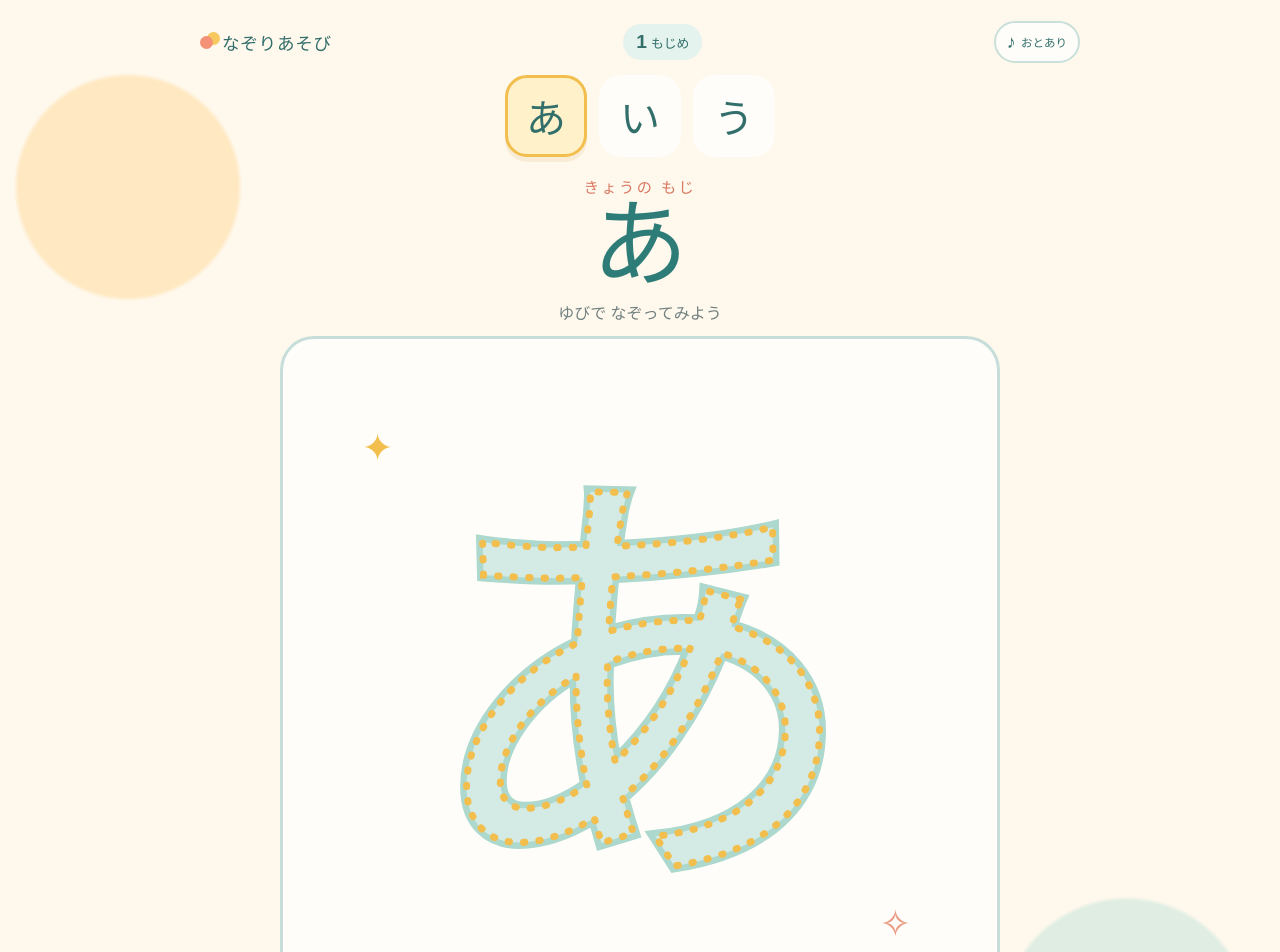
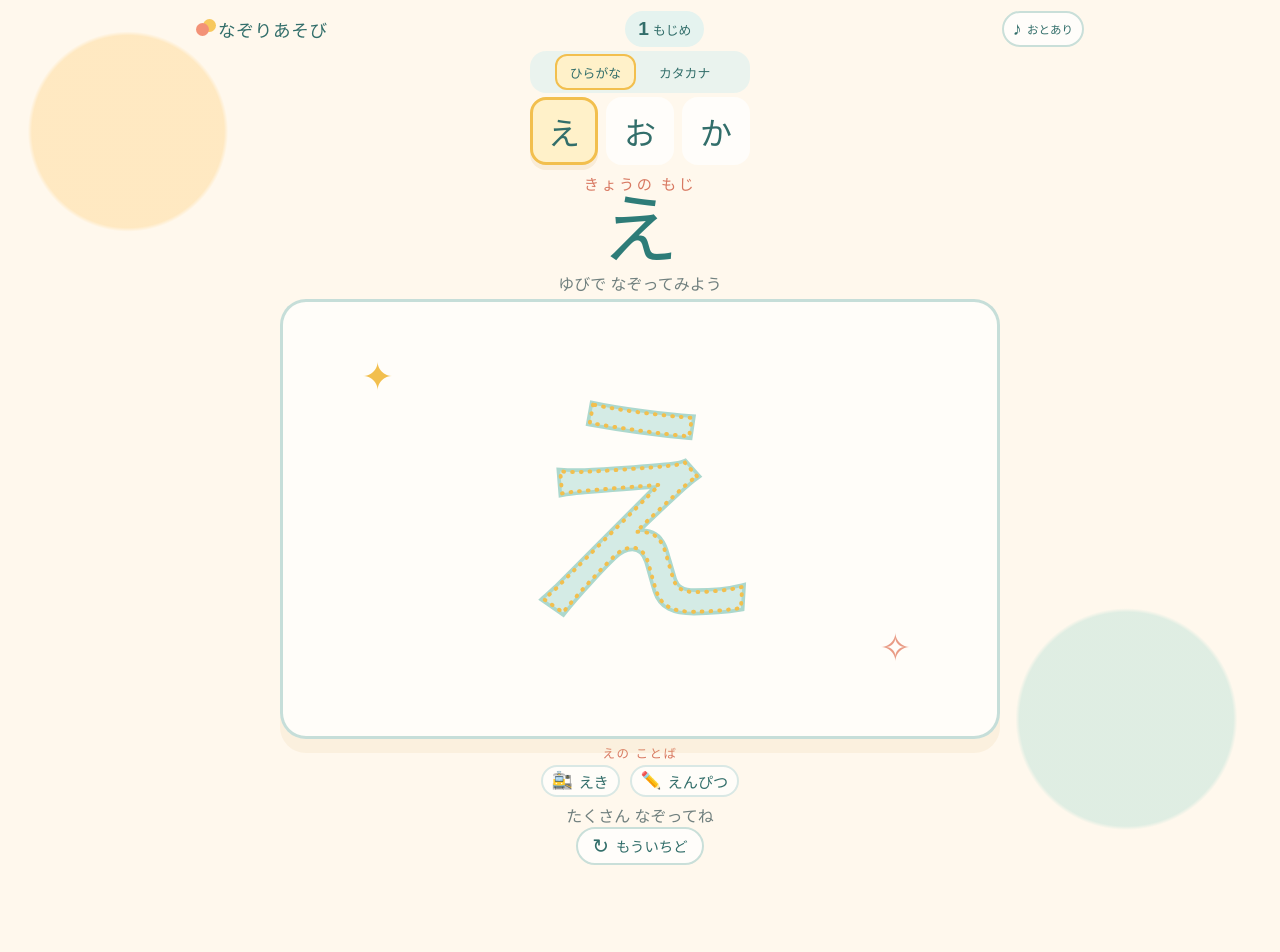
Before and after one commit to hosoden/Nazori, a React (Vite) app: page / in a window 1280 px wide. Shown: the top 952 px of the page. After the commit the page ends 877 px from the top, so only its background shows below. Built offline with nearby package versions, Linux system fonts and the light colour scheme.

Commit message:
completed TODO-7

```diff
--- a/src/App.tsx
+++ b/src/App.tsx
@@ -15,72 +15,16 @@ type CharacterWord = {
   image: string
 }
 
-const defaultGuideStrokes: Point[][] = [
-  [
-    { x: 300, y: 270 },
-    { x: 390, y: 250 },
-    { x: 500, y: 245 },
-    { x: 610, y: 250 },
-    { x: 700, y: 275 },
-  ],
-  [
-    { x: 510, y: 175 },
-    { x: 500, y: 300 },
-    { x: 490, y: 430 },
-    { x: 480, y: 560 },
-    { x: 475, y: 680 },
-  ],
-  [
-    { x: 690, y: 365 },
-    { x: 650, y: 420 },
-    { x: 630, y: 500 },
-    { x: 640, y: 585 },
-    { x: 700, y: 635 },
-    { x: 770, y: 620 },
-    { x: 790, y: 545 },
-    { x: 775, y: 470 },
-    { x: 720, y: 430 },
-  ],
-]
-
-const guideStrokesByCharacter = {
-  あ: defaultGuideStrokes,
-  い: [
-    [
-      { x: 390, y: 280 },
-      { x: 370, y: 390 },
-      { x: 365, y: 510 },
-      { x: 390, y: 610 },
-    ],
-    [
-      { x: 590, y: 285 },
-      { x: 575, y: 410 },
-      { x: 580, y: 535 },
-      { x: 625, y: 640 },
-    ],
-  ],
-  う: [
-    [
-      { x: 420, y: 300 },
-      { x: 455, y: 390 },
-      { x: 480, y: 470 },
-    ],
-    [
-      { x: 610, y: 260 },
-      { x: 650, y: 360 },
-      { x: 665, y: 490 },
-      { x: 640, y: 610 },
-      { x: 570, y: 690 },
-      { x: 480, y: 700 },
-      { x: 430, y: 650 },
-    ],
-  ],
-} as const
+type SupportedCharacter = string
+type KanaType = 'hiragana' | 'katakana'
 
 const viewBoxSize = 1000
-const traceTolerance = 120
-const characters = ['あ', 'い', 'う'] as const
-const characterWords: Record<(typeof characters)[number], CharacterWord[]> = {
+const hiraganaCharacters = [...'あいうえおかきくけこさしすせそたちつてとなにぬねのはひふへほまみむめもやゆよらりるれろわをん'] as SupportedCharacter[]
+const katakanaCharacters = [...'アイウエオカキクケコサシスセソタチツテトナニヌネノハヒフヘホマミムメモヤユヨラリルレロワヲン'] as SupportedCharacter[]
+const characters = [...hiraganaCharacters, ...katakanaCharacters]
+const initialHiraganaCandidates = ['え', 'お', 'か']
+const initialKatakanaCandidates = ['エ', 'オ', 'カ']
+const characterWords: Record<string, CharacterWord[]> = {
   あ: [
     { text: 'あめ', image: '☔' },
     { text: 'あり', image: '🐜' },
@@ -93,6 +37,22 @@ const characterWords: Record<(typeof characters)[number], CharacterWord[]> = {
     { text: 'うさぎ', image: '🐰' },
     { text: 'うみ', image: '🌊' },
   ],
+  え: [{ text: 'えき', image: '🚉' }, { text: 'えんぴつ', image: '✏️' }],
+  お: [{ text: 'おにぎり', image: '🍙' }, { text: 'おはな', image: '🌷' }],
+  ア: [
+    { text: 'あめ', image: '☔' },
+    { text: 'あり', image: '🐜' },
+  ],
+  イ: [
+    { text: 'いす', image: '🪑' },
+    { text: 'いぬ', image: '🐶' },
+  ],
+  ウ: [
+    { text: 'うさぎ', image: '🐰' },
+    { text: 'うみ', image: '🌊' },
+  ],
+  エ: [{ text: 'エレベーター', image: '🛗' }, { text: 'エプロン', image: '🧑‍🍳' }],
+  オ: [{ text: 'オレンジ', image: '🍊' }, { text: 'オムライス', image: '🍳' }],
 }
 
 export function App() {
@@ -102,16 +62,19 @@ export function App() {
   const activeStrokeRef = useRef<Point[]>([])
   const audioContextRef = useRef<AudioContext | null>(null)
   const lastSoundTimeRef = useRef(0)
-  const [selectedCharacter, setSelectedCharacter] = useState<(typeof characters)[number]>('あ')
+  const [kanaType, setKanaType] = useState<KanaType>('hiragana')
+  const [candidateCharacters, setCandidateCharacters] = useState<SupportedCharacter[]>(initialHiraganaCandidates)
+  const [selectedCharacter, setSelectedCharacter] = useState<SupportedCharacter>('え')
+  const [completedCharacters, setCompletedCharacters] = useState<SupportedCharacter[]>([])
   const [strokes, setStrokes] = useState<Point[][]>([])
   const [activeStroke, setActiveStroke] = useState<Point[]>([])
   const [particles, setParticles] = useState<Particle[]>([])
   const [isTracing, setIsTracing] = useState(false)
-  const [completedStrokeCount, setCompletedStrokeCount] = useState(0)
+  const [isComplete, setIsComplete] = useState(false)
   const [lastResult, setLastResult] = useState<'success' | 'retry' | null>(null)
   const [soundEnabled, setSoundEnabled] = useState(true)
-  const currentGuideStrokes = guideStrokesByCharacter[selectedCharacter]
-  const currentWords = characterWords[selectedCharacter]
+  const currentWords = characterWords[selectedCharacter] ?? []
+  const visibleCharacters = candidateCharacters
 
   function getPoint(event: React.PointerEvent<SVGSVGElement>): Point | null {
     const svg = practiceAreaRef.current
@@ -127,7 +90,7 @@ export function App() {
   function handlePointerDown(event: React.PointerEvent<SVGSVGElement>) {
     event.preventDefault()
     const point = getPoint(event)
-    if (!point || completedStrokeCount >= currentGuideStrokes.length) return
+    if (!point) return
 
     event.currentTarget.setPointerCapture(event.pointerId)
     setIsTracing(true)
@@ -211,19 +174,22 @@ export function App() {
     }
     const finishedStroke = activeStrokeRef.current
     if (finishedStroke.length > 1) {
-      const guide = currentGuideStrokes[completedStrokeCount]
-      const isSuccess = isStrokeSuccessful(finishedStroke, guide)
-
-      if (isSuccess) {
-        setStrokes((currentStrokes) => [...currentStrokes, finishedStroke])
-        setCompletedStrokeCount((count) => count + 1)
+      const allPoints = [...strokes.flat(), ...finishedStroke]
+      setStrokes((currentStrokes) => [...currentStrokes, finishedStroke])
+      if (isDrawingSuccessful(allPoints)) {
+        setIsComplete(true)
         setLastResult('success')
+        setCompletedCharacters((currentCompleted) =>
+          currentCompleted.includes(selectedCharacter)
+            ? currentCompleted
+            : [...currentCompleted, selectedCharacter],
+        )
         playSound(880, 0.16)
       } else {
-        setLastResult('retry')
+        setLastResult(null)
       }
     } else {
-      setLastResult('retry')
+      setLastResult(null)
     }
     lastPointRef.current = null
     activeStrokeRef.current = []
@@ -231,19 +197,24 @@ export function App() {
     setIsTracing(false)
   }
 
-  function isStrokeSuccessful(stroke: Point[], guide: readonly Point[]) {
+  function isDrawingSuccessful(stroke: Point[]) {
     const strokeLength = stroke.reduce((total, point, index) => {
       if (index === 0) return total
       const previousPoint = stroke[index - 1]
       return total + Math.hypot(point.x - previousPoint.x, point.y - previousPoint.y)
     }, 0)
-    const coveredGuidePoints = guide.filter((guidePoint) =>
-      stroke.some(
-        (point) => Math.hypot(point.x - guidePoint.x, point.y - guidePoint.y) <= traceTolerance,
-      ),
-    ).length
-
-    return strokeLength >= 90 && coveredGuidePoints / guide.length >= 0.6
+    const practiceBounds = { minX: 240, maxX: 760, minY: 180, maxY: 780 }
+    const coveredAreas = new Set(
+      stroke
+        .filter(({ x, y }) =>
+          x >= practiceBounds.minX &&
+          x <= practiceBounds.maxX &&
+          y >= practiceBounds.minY &&
+          y <= practiceBounds.maxY,
+        )
+        .map(({ x, y }) => `${Math.floor(x / 100)}:${Math.floor(y / 100)}`),
+    )
+    return strokeLength >= 260 && coveredAreas.size >= 12
   }
 
   function clearDrawing() {
@@ -252,18 +223,32 @@ export function App() {
     setParticles([])
     lastPointRef.current = null
     activeStrokeRef.current = []
-    setCompletedStrokeCount(0)
+    setIsComplete(false)
     setLastResult(null)
     setIsTracing(false)
   }
 
-  const statusText = completedStrokeCount === currentGuideStrokes.length
+  function chooseNextCharacter() {
+    const availableCharacters = kanaType === 'hiragana' ? hiraganaCharacters : katakanaCharacters
+    const nextCharacter = availableCharacters.find(
+      (character) =>
+        !candidateCharacters.includes(character) &&
+        character !== selectedCharacter &&
+        !completedCharacters.includes(character),
+    )
+    if (!nextCharacter) return
+
+    setCandidateCharacters((currentCandidates) => [
+      ...currentCandidates.filter((character) => character !== selectedCharacter),
+      nextCharacter,
+    ])
+    setSelectedCharacter(nextCharacter)
+    clearDrawing()
+  }
+
+  const statusText = isComplete
     ? 'できた！'
-    : lastResult === 'success'
-      ? `${completedStrokeCount}かいめ できた！`
-      : lastResult === 'retry'
-        ? 'もういちど なぞってみよう'
-        : `${completedStrokeCount + 1}かいめを なぞってね`
+    : 'たくさん なぞってね'
 
   return (
     <main className="app-shell">
@@ -293,7 +278,40 @@ export function App() {
       </header>
 
       <nav className="character-picker" aria-label="れんしゅうする もじ">
-        {characters.map((character) => (
+        <div className="kana-switcher" role="group" aria-label="かなの しゅるい">
+          <button
+            className={`kana-switch-button${kanaType === 'hiragana' ? ' is-selected' : ''}`}
+            type="button"
+            aria-pressed={kanaType === 'hiragana'}
+            onClick={() => {
+              setKanaType('hiragana')
+              const nextCandidates = initialHiraganaCandidates
+              setCandidateCharacters(nextCandidates)
+              setSelectedCharacter(nextCandidates[0])
+              setCompletedCharacters([])
+              clearDrawing()
+            }}
+          >
+            ひらがな
+          </button>
+          <button
+            className={`kana-switch-button${kanaType === 'katakana' ? ' is-selected' : ''}`}
+            type="button"
+            aria-pressed={kanaType === 'katakana'}
+            onClick={() => {
+              setKanaType('katakana')
+              const nextCandidates = initialKatakanaCandidates
+              setCandidateCharacters(nextCandidates)
+              setSelectedCharacter(nextCandidates[0])
+              setCompletedCharacters([])
+              clearDrawing()
+            }}
+          >
+            カタカナ
+          </button>
+        </div>
+        <div className="character-buttons" aria-label={`${kanaType === 'hiragana' ? 'ひらがな' : 'カタカナ'}の もじ`}>
+        {visibleCharacters.map((character) => (
           <button
             key={character}
             className={`character-button${character === selectedCharacter ? ' is-selected' : ''}`}
@@ -308,6 +326,7 @@ export function App() {
             {character}
           </button>
         ))}
+        </div>
       </nav>
 
       <section className="practice-header" aria-labelledby="practice-title">
@@ -375,9 +394,15 @@ export function App() {
         </div>
       </section>
 
-      <p className={`touch-status${isTracing ? ' is-active' : ''}${completedStrokeCount === currentGuideStrokes.length ? ' is-complete' : ''}`} aria-live="polite">
+      <p className={`touch-status${isTracing ? ' is-active' : ''}${isComplete ? ' is-complete' : ''}`} aria-live="polite">
         {isTracing ? 'なぞっているよ' : statusText}
       </p>
+      {isComplete && (
+        <button className="next-button" type="button" onClick={chooseNextCharacter}>
+          つぎのもじ
+          <span aria-hidden="true">→</span>
+        </button>
+      )}
       <button className="clear-button" type="button" onClick={clearDrawing}>
         <span aria-hidden="true">↻</span>
         もういちど
--- a/src/styles.css
+++ b/src/styles.css
@@ -36,7 +36,7 @@ svg {
   display: grid;
   grid-template-rows: auto auto minmax(0, 1fr) auto;
   min-height: 100svh;
-  padding: max(18px, env(safe-area-inset-top)) max(20px, env(safe-area-inset-right)) max(18px, env(safe-area-inset-bottom)) max(20px, env(safe-area-inset-left));
+  padding: max(10px, env(safe-area-inset-top)) max(16px, env(safe-area-inset-right)) max(10px, env(safe-area-inset-bottom)) max(16px, env(safe-area-inset-left));
   margin: 0 auto;
   width: min(100%, 920px);
 }
@@ -45,15 +45,15 @@ svg {
   display: flex;
   align-items: center;
   justify-content: space-between;
-  min-height: 48px;
+  min-height: 38px;
 }
 
 .sound-button {
   display: inline-flex;
   align-items: center;
   gap: 5px;
-  min-height: 42px;
-  padding: 7px 11px;
+  min-height: 36px;
+  padding: 5px 9px;
   border: 2px solid #c9dfd9;
   border-radius: 999px;
   color: #326e6a;
@@ -80,23 +80,60 @@ svg {
 }
 
 .character-picker {
+  display: grid;
+  justify-content: center;
+  gap: 4px;
+  padding: 3px 0 1px;
+}
+
+.kana-switcher,
+.character-buttons {
   display: flex;
   justify-content: center;
-  gap: 12px;
-  padding: 9px 0 2px;
+  gap: 8px;
+}
+
+.kana-switcher {
+  padding: 3px;
+  border-radius: 16px;
+  background: rgba(229, 243, 239, 0.8);
+}
+
+.kana-switch-button {
+  min-height: 36px;
+  padding: 6px 13px;
+  border: 2px solid transparent;
+  border-radius: 12px;
+  color: #326e6a;
+  background: transparent;
+  font: inherit;
+  font-size: 0.8rem;
+  font-weight: 800;
+  cursor: pointer;
+  touch-action: manipulation;
+}
+
+.kana-switch-button.is-selected {
+  border-color: #f2bf4e;
+  background: #fff1c9;
+}
+
+.kana-switch-button:focus-visible {
+  outline: 3px solid #f39277;
+  outline-offset: 2px;
 }
 
 .character-button {
   display: grid;
   place-items: center;
-  width: clamp(62px, 14vw, 82px);
+  width: clamp(50px, 11vw, 68px);
   aspect-ratio: 1;
   border: 3px solid transparent;
-  border-radius: 22px;
+  border-radius: 16px;
   color: #326e6a;
   background: rgba(255, 255, 255, 0.72);
   font: inherit;
-  font-size: clamp(1.8rem, 5vw, 2.5rem);
+  font-size: clamp(1.45rem, 4vw, 2rem);
   font-weight: 900;
   cursor: pointer;
   touch-action: manipulation;
@@ -154,7 +191,7 @@ svg {
 }
 
 .practice-header {
-  padding: clamp(6px, 2vh, 22px) 0 clamp(3px, 1vh, 10px);
+  padding: clamp(2px, 0.7vh, 8px) 0 2px;
   text-align: center;
 }
 
@@ -167,15 +204,15 @@ svg {
 }
 
 h1 {
-  margin: 2px 0 0;
+  margin: 0;
   color: #2e7c78;
-  font-size: clamp(3.5rem, 11vw, 6rem);
+  font-size: clamp(2.8rem, 8vw, 4.8rem);
   font-weight: 900;
   line-height: 0.95;
 }
 
 .prompt {
-  margin: 10px 0 0;
+  margin: 4px 0 0;
   color: #71807f;
   font-size: clamp(0.9rem, 2vw, 1rem);
   font-weight: 700;
@@ -186,22 +223,23 @@ h1 {
   display: grid;
   place-items: center;
   min-height: 0;
-  margin: 4px auto 0;
+  height: min(55vh, 560px);
+  margin: 2px auto 0;
   width: min(100%, 720px);
   border: 3px solid rgba(66, 151, 143, 0.3);
-  border-radius: 34px;
+  border-radius: 26px;
   background: rgba(255, 255, 255, 0.64);
   box-shadow: 0 14px 0 rgba(224, 187, 126, 0.14);
 }
 
 .word-strip {
   width: min(100%, 720px);
-  margin: clamp(8px, 1.5vh, 14px) auto 0;
+  margin: clamp(3px, 0.7vh, 7px) auto 0;
   text-align: center;
 }
 
 .word-strip-title {
-  margin: 0 0 7px;
+  margin: 0 0 3px;
   color: #d87861;
   font-size: 0.78rem;
   font-weight: 800;
@@ -218,8 +256,8 @@ h1 {
   display: inline-flex;
   align-items: center;
   gap: 6px;
-  min-height: 42px;
-  padding: 6px 12px;
+  min-height: 32px;
+  padding: 3px 9px;
   border: 2px solid rgba(66, 151, 143, 0.2);
   border-radius: 16px;
   color: #326e6a;
@@ -229,7 +267,7 @@ h1 {
 }
 
 .word-image {
-  font-size: 1.35rem;
+  font-size: 1.05rem;
   line-height: 1;
 }
 
@@ -331,8 +369,8 @@ h1 {
 }
 
 .touch-status {
-  min-height: 30px;
-  margin: clamp(9px, 2vh, 18px) 0 0;
+  min-height: 22px;
+  margin: clamp(3px, 0.7vh, 7px) 0 0;
   color: #71807f;
   font-size: clamp(0.85rem, 2vw, 1rem);
   font-weight: 700;
@@ -353,9 +391,9 @@ h1 {
   display: inline-flex;
   align-items: center;
   gap: 7px;
-  min-height: 46px;
+  min-height: 38px;
   margin: 0 0 2px;
-  padding: 8px 18px;
+  padding: 5px 14px;
   border: 2px solid #c9dfd9;
   border-radius: 999px;
   color: #326e6a;
@@ -365,6 +403,40 @@ h1 {
   font-weight: 800;
   cursor: pointer;
   touch-action: manipulation;
+}
+
+.next-button {
+  justify-self: center;
+  display: inline-flex;
+  align-items: center;
+  gap: 8px;
+  min-height: 48px;
+  margin: 0 0 2px;
+  padding: 8px 20px;
+  border: 0;
+  border-radius: 999px;
+  color: #fff;
+  background: #2e7c78;
+  font: inherit;
+  font-size: 0.95rem;
+  font-weight: 900;
+  cursor: pointer;
+  touch-action: manipulation;
+}
+
+.next-button span {
+  font-size: 1.3rem;
+  line-height: 1;
+}
+
+.next-button:active {
+  transform: translateY(1px);
+  background: #25645f;
+}
+
+.next-button:focus-visible {
+  outline: 3px solid #f2bf4e;
+  outline-offset: 3px;
 }
 
 .clear-button span {
@@ -380,6 +452,30 @@ h1 {
 .clear-button:focus-visible {
   outline: 3px solid #f2bf4e;
   outline-offset: 3px;
+}
+
+@media (max-height: 760px) and (orientation: portrait) {
+  .practice-header {
+    padding-top: 0;
+  }
+
+  .eyebrow,
+  .prompt {
+    font-size: 0.72rem;
+  }
+
+  h1 {
+    font-size: 2.7rem;
+  }
+
+  .word-strip-title {
+    display: none;
+  }
+
+  .word-item {
+    min-height: 28px;
+    padding: 2px 7px;
+  }
 }
 
 @media (orientation: landscape) and (max-height: 620px) {
@@ -401,6 +497,7 @@ h1 {
 
   .practice-card {
     width: min(78vw, 650px);
+    height: min(58vh, 360px);
   }
 }
 
```
Also changed, not shown: 2 other files (tests, documents, lock files or other folders).
